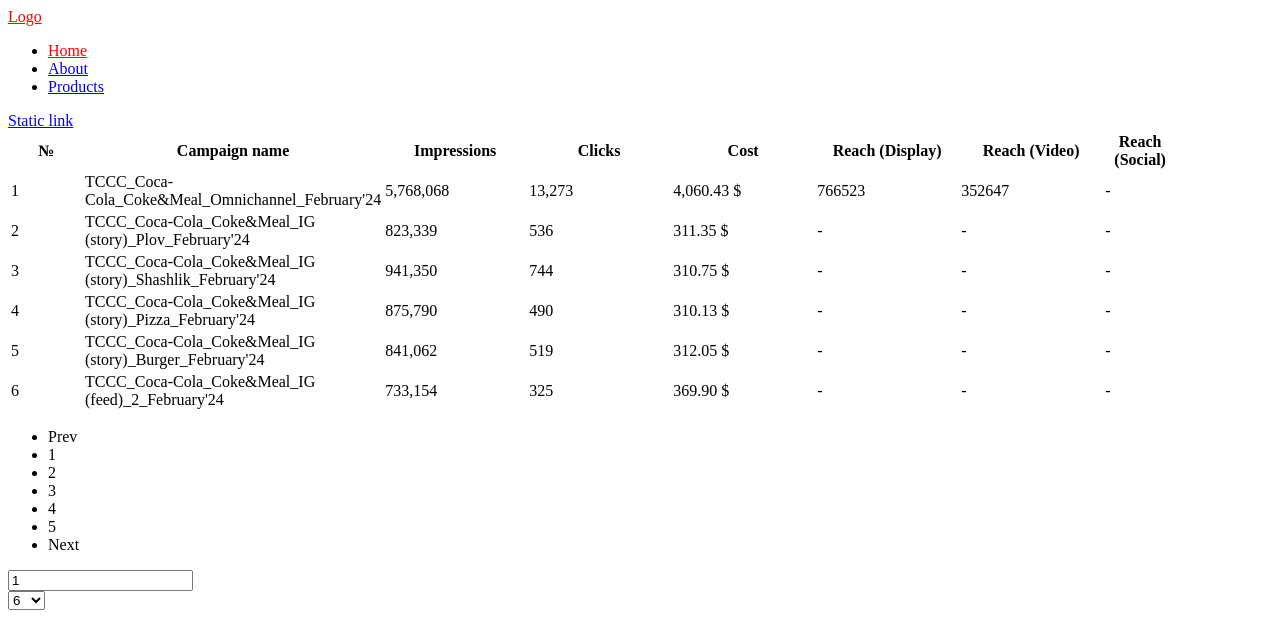
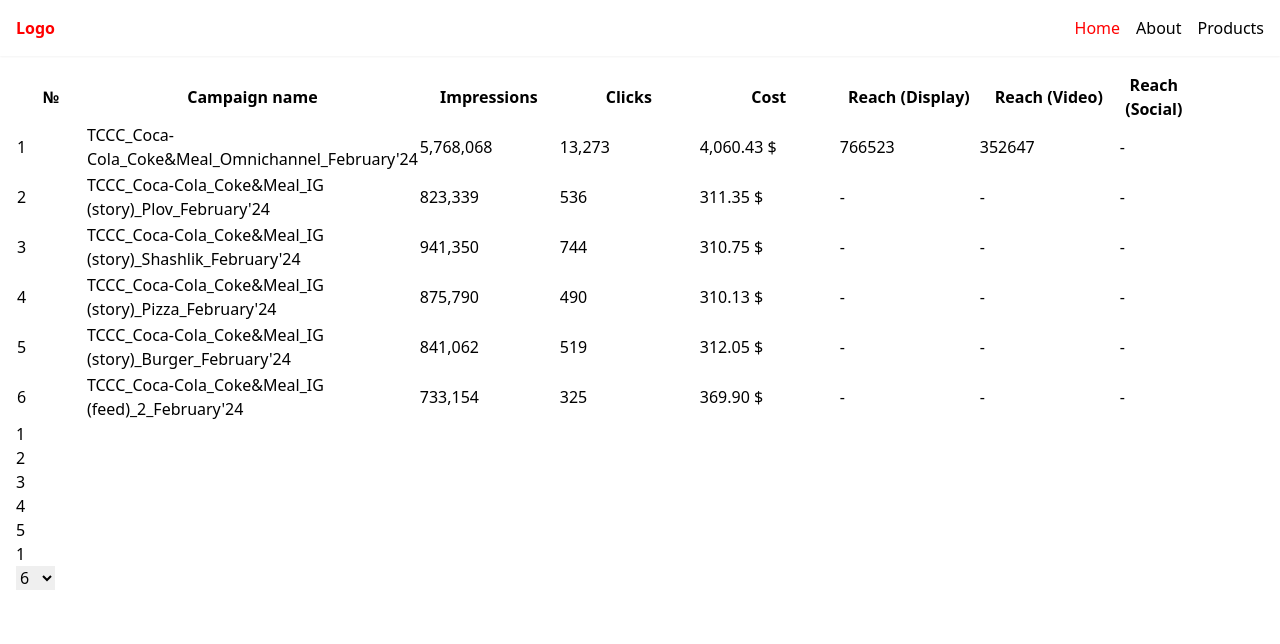
Before and after one commit to Faig-Abaszada/NUXTTHINGS, a Nuxt app: page / in a window 1280 px wide. Shown: the top 644 px of the page. Built offline with nearby package versions, Linux system fonts and the light colour scheme.

Commit message:
Add Tailwind CSS module and update layout components

```diff
--- a/layouts/default.vue
+++ b/layouts/default.vue
@@ -1,20 +1,25 @@
 <template>
     <div>
-        <NuxtLink to="/">Logo</NuxtLink>
-        <ul>
-        <li><NuxtLink to="/">Home</NuxtLink></li>
-        <li><NuxtLink to="/about">About</NuxtLink></li>
-        <li><NuxtLink to="/products">Products</NuxtLink></li>
-        </ul>
+        <header class="shadow-sm bg-white">
+            <nav class="container mx-auto p-4 flex justify-between">
+                <NuxtLink class="font-bold" to="/">Logo</NuxtLink>
+                <ul class="flex gap-4">
+                    <li><NuxtLink to="/">Home</NuxtLink></li>
+                    <li><NuxtLink to="/about">About</NuxtLink></li>
+                    <li><NuxtLink to="/products">Products</NuxtLink></li>
+                </ul>
+            </nav>
+        </header>
+
 
         <!--
         main difference is between nuxtlink and a tag
         it make a fresh request to server and reload the page
         -->
-        <a href="/about">Static link</a>
+        <!-- <a href="/about">Static link</a> -->
 
         <!-- output the page content -->
-        <div>
+        <div class="container mx-auto p-4">
             <slot />
         </div>
   </div>
--- a/layouts/products.vue
+++ b/layouts/products.vue
@@ -1,14 +1,19 @@
 <template>
     <div>
-        <NuxtLink to="/">Logo</NuxtLink>
+        <header class="shadow-sm bg-white">
+            <nav class="container mx-auto p-4 flex justify-between">
+                <NuxtLink class="font-bold" to="/">Logo</NuxtLink>
+            </nav>
+        </header>
+
 
         <!-- output the page content -->
-        <div>
+        <div class="container mx-auto p-4">
             <slot />
         </div>
 
-        <footer>
-            <ul>
+        <footer class="container mx-auto p-4 flex justify-between border-t-2">
+            <ul class="flex gap-4">
                 <li><NuxtLink to="/">Home</NuxtLink></li>
                 <li><NuxtLink to="/about">About</NuxtLink></li>
                 <li><NuxtLink to="/products">Products</NuxtLink></li>
--- a/nuxt.config.ts
+++ b/nuxt.config.ts
@@ -5,5 +5,8 @@
   devtools: { enabled: true },
   devServer: {
     port: 8000
-  }
+  },
+  modules: [
+    '@nuxtjs/tailwindcss'
+  ]
 })
--- a/package.json
+++ b/package.json
@@ -15,6 +15,7 @@
     "vue-router": "^4.3.0"
   },
   "devDependencies": {
+    "@nuxtjs/tailwindcss": "^6.11.4",
     "sass": "^1.72.0"
   }
 }
```
Also changed, not shown: 1 other file (tests, documents, lock files or other folders).
